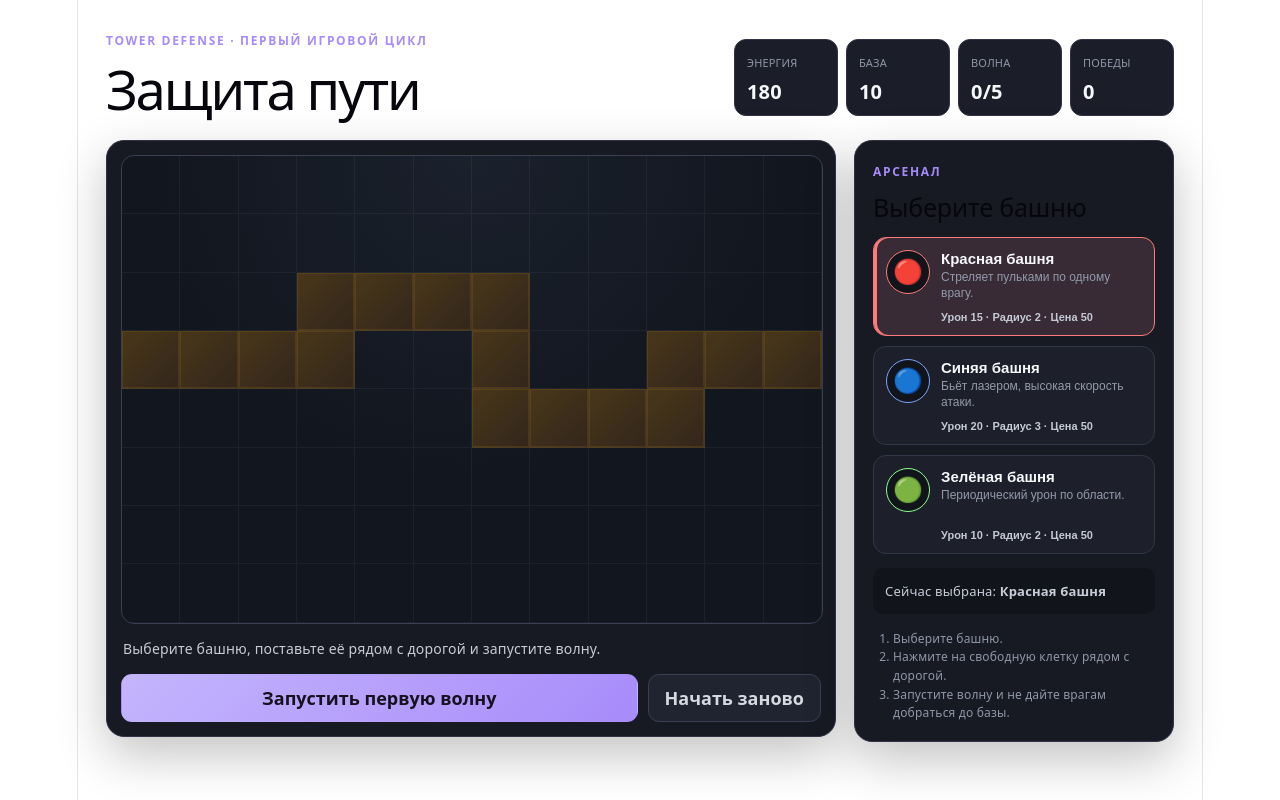
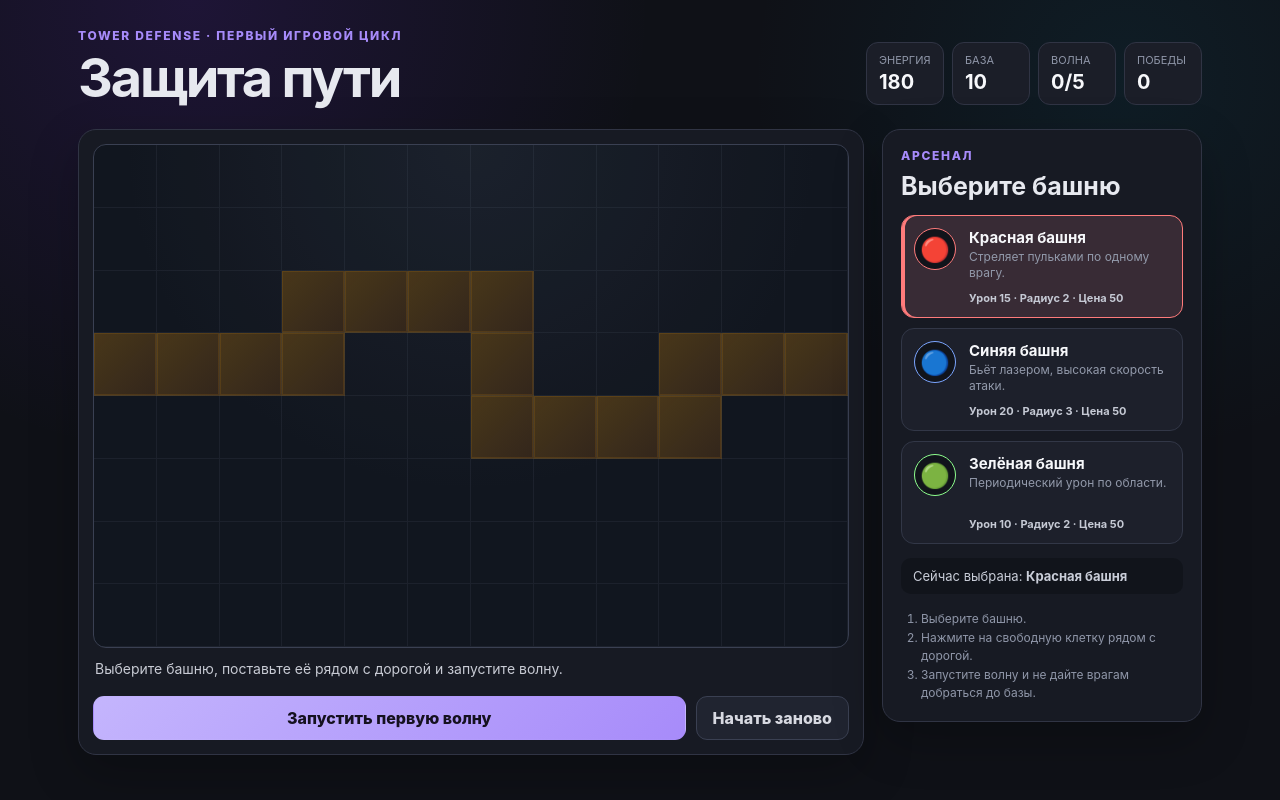
Before and after one commit to sunpole/tower_defense, a React (Vite) app: page / in a window 1280 px wide. Built offline with nearby package versions, Linux system fonts and the light colour scheme.

Commit message:
Очистить глобальные стили Vite

```diff
--- a/src/index.css
+++ b/src/index.css
@@ -1,111 +1,50 @@
 :root {
-  --text: #6b6375;
-  --text-h: #08060d;
-  --bg: #fff;
-  --border: #e5e4e7;
-  --code-bg: #f4f3ec;
-  --accent: #aa3bff;
-  --accent-bg: rgba(170, 59, 255, 0.1);
-  --accent-border: rgba(170, 59, 255, 0.5);
-  --social-bg: rgba(244, 243, 236, 0.5);
-  --shadow:
-    rgba(0, 0, 0, 0.1) 0 10px 15px -3px, rgba(0, 0, 0, 0.05) 0 4px 6px -2px;
-
-  --sans: system-ui, 'Segoe UI', Roboto, sans-serif;
-  --heading: system-ui, 'Segoe UI', Roboto, sans-serif;
-  --mono: ui-monospace, Consolas, monospace;
-
-  font: 18px/145% var(--sans);
-  letter-spacing: 0.18px;
-  color-scheme: light dark;
-  color: var(--text);
-  background: var(--bg);
+  font-family: Inter, ui-sans-serif, system-ui, -apple-system, BlinkMacSystemFont, "Segoe UI", sans-serif;
+  color: #e7e9ef;
+  background: #0f1117;
   font-synthesis: none;
   text-rendering: optimizeLegibility;
   -webkit-font-smoothing: antialiased;
   -moz-osx-font-smoothing: grayscale;
-
-  @media (max-width: 1024px) {
-    font-size: 16px;
-  }
 }
 
-@media (prefers-color-scheme: dark) {
-  :root {
-    --text: #9ca3af;
-    --text-h: #f3f4f6;
-    --bg: #16171d;
-    --border: #2e303a;
-    --code-bg: #1f2028;
-    --accent: #c084fc;
-    --accent-bg: rgba(192, 132, 252, 0.15);
-    --accent-border: rgba(192, 132, 252, 0.5);
-    --social-bg: rgba(47, 48, 58, 0.5);
-    --shadow:
-      rgba(0, 0, 0, 0.4) 0 10px 15px -3px, rgba(0, 0, 0, 0.25) 0 4px 6px -2px;
-  }
+* {
+  box-sizing: border-box;
+}
 
-  #social .button-icon {
-    filter: invert(1) brightness(2);
-  }
+html {
+  min-width: 320px;
+  min-height: 100%;
+  background: #0f1117;
+}
+
+body {
+  min-width: 320px;
+  min-height: 100vh;
+  margin: 0;
+  background:
+    radial-gradient(circle at 15% 0%, rgba(109, 40, 217, 0.16), transparent 34%),
+    radial-gradient(circle at 88% 10%, rgba(14, 116, 144, 0.12), transparent 28%),
+    #0f1117;
+}
+
+button,
+input,
+select,
+textarea {
+  font: inherit;
+}
+
+button {
+  -webkit-tap-highlight-color: transparent;
 }
 
 #root {
-  width: 1126px;
-  max-width: 100%;
-  margin: 0 auto;
-  text-align: center;
-  border-inline: 1px solid var(--border);
-  min-height: 100svh;
-  display: flex;
-  flex-direction: column;
-  box-sizing: border-box;
-}
-
-body {
-  margin: 0;
+  min-height: 100vh;
 }
 
 h1,
-h2 {
-  font-family: var(--heading);
-  font-weight: 500;
-  color: var(--text-h);
+h2,
+p {
+  margin-top: 0;
 }
-
-h1 {
-  font-size: 56px;
-  letter-spacing: -1.68px;
-  margin: 32px 0;
-  @media (max-width: 1024px) {
-    font-size: 36px;
-    margin: 20px 0;
-  }
-}
-h2 {
-  font-size: 24px;
-  line-height: 118%;
-  letter-spacing: -0.24px;
-  margin: 0 0 8px;
-  @media (max-width: 1024px) {
-    font-size: 20px;
-  }
-}
-p {
-  margin: 0;
-}
-
-code,
-.counter {
-  font-family: var(--mono);
-  display: inline-flex;
-  border-radius: 4px;
-  color: var(--text-h);
-}
-
-code {
-  font-size: 15px;
-  line-height: 135%;
-  padding: 4px 8px;
-  background: var(--code-bg);
-}
```
